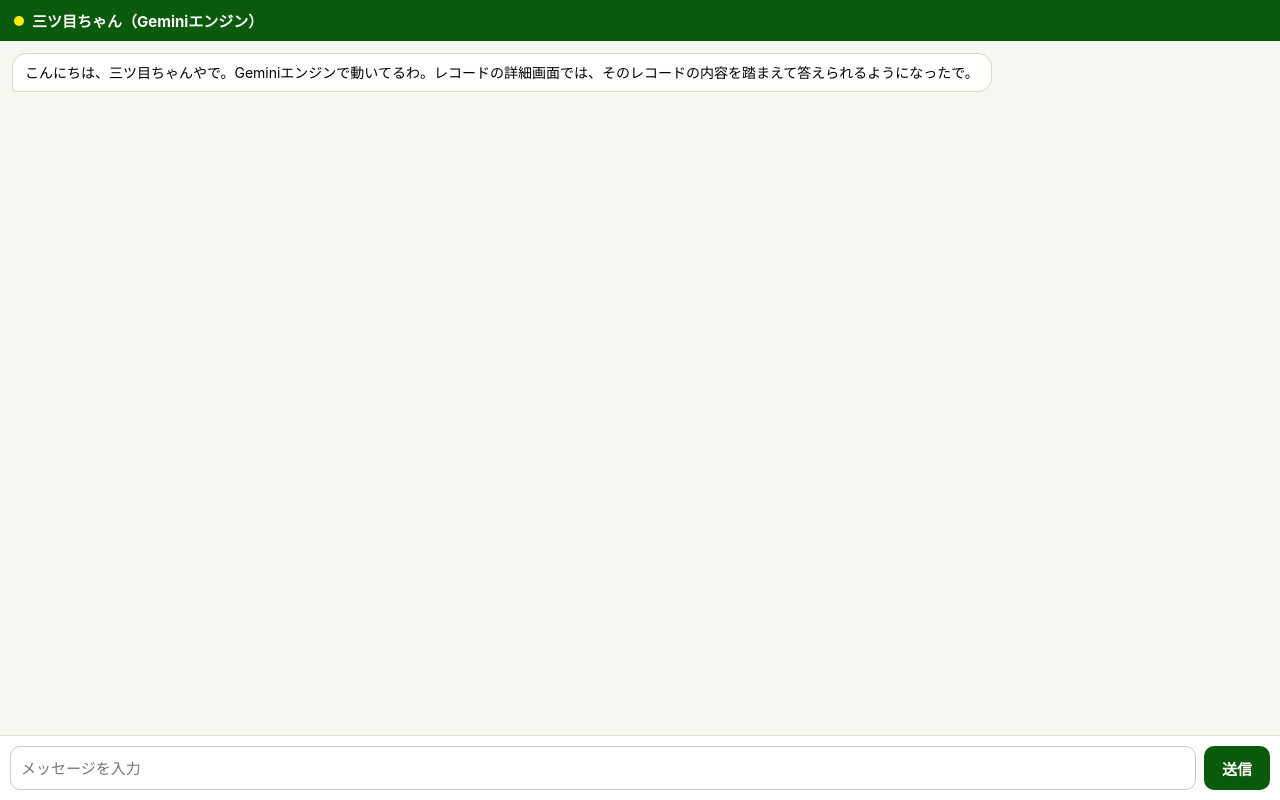
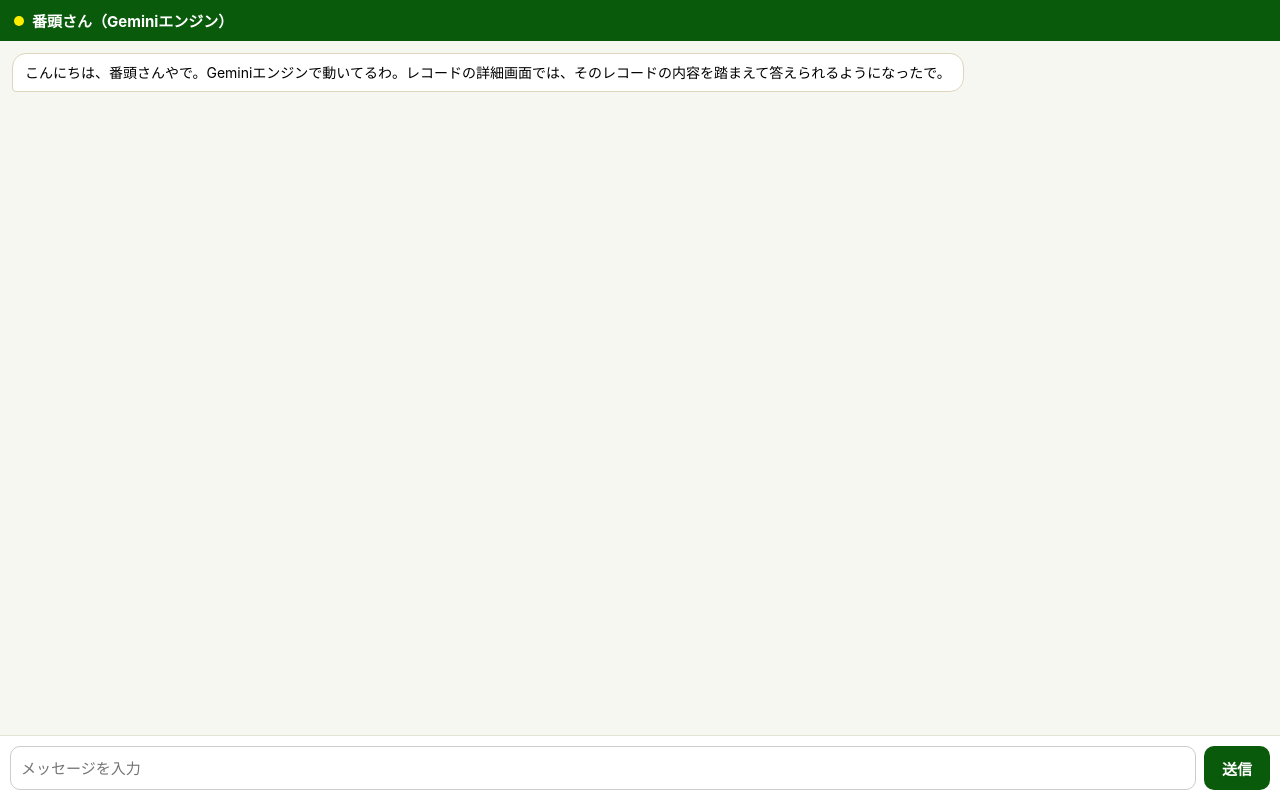
Before and after one commit to mitsume-coffee/gemini-mitsume, a plain HTML site: page index.html in a window 1280 px wide. Drawn offline with Linux system fonts and the light colour scheme.

Commit message:
三ツ目ちゃんを番頭さんに名称変更

```diff
--- a/index.html
+++ b/index.html
@@ -3,7 +3,7 @@
 <head>
 <meta charset="UTF-8">
 <meta name="viewport" content="width=device-width, initial-scale=1.0">
-<title>三ツ目ちゃん（Gemini）</title>
+<title>番頭さん（Gemini）</title>
 <style>
   :root { --green:#0A5A0B; --yellow:#FFED00; --olive:#836312; }
   * { box-sizing: border-box; }
@@ -28,7 +28,7 @@
 </style>
 </head>
 <body>
-<header><span class="dot"></span>三ツ目ちゃん（Geminiエンジン）</header>
+<header><span class="dot"></span>番頭さん（Geminiエンジン）</header>
 <div id="who"></div>
 <div id="ctx"><span id="ctxText"></span><button id="ctxClear">外す</button></div>
 <div id="log"></div>
@@ -148,7 +148,7 @@
   inputEl.addEventListener('keydown', (e) => {
     if (e.key === 'Enter' && !e.shiftKey) { e.preventDefault(); send(); }
   });
-  addMsg('こんにちは、三ツ目ちゃんやで。Geminiエンジンで動いてるわ。レコードの詳細画面では、そのレコードの内容を踏まえて答えられるようになったで。', 'bot');
+  addMsg('こんにちは、番頭さんやで。Geminiエンジンで動いてるわ。レコードの詳細画面では、そのレコードの内容を踏まえて答えられるようになったで。', 'bot');
 </script>
 </body>
 </html>
```
